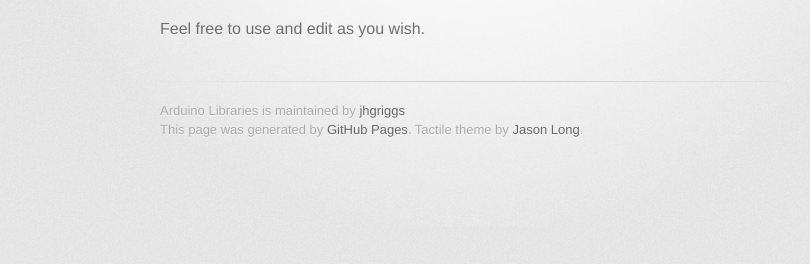
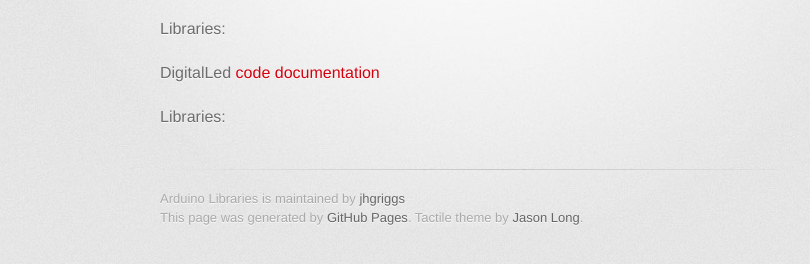
Before and after one commit to jhgriggs/ArduinoLibraries, a plain HTML site: page index.html in a window 1280 px wide. Shown: the part 346-610 px from the top of the page, without its empty margins (170-980 px from the left). Drawn offline with Linux system fonts and the light colour scheme; a web font is replaced by a local one.

Commit message:
Update index.html

```diff
--- a/index.html
+++ b/index.html
@@ -35,8 +35,10 @@
 <a name="arduinolibraries" class="anchor" href="#arduinolibraries"><span class="octicon octicon-link"></span></a>ArduinoLibraries</h1>
 
 <p>A collection of C++ libraries I've written for the Arduino Uno.</p>
+<p>Libraries: </p>
+<p>DigitalLed <a href="">code</a> <a href="">documentation</a></p>
 
-<p>Feel free to use and edit as you wish.</p>
+<p>Libraries:</p>
         </section>
 
         <footer>
```
